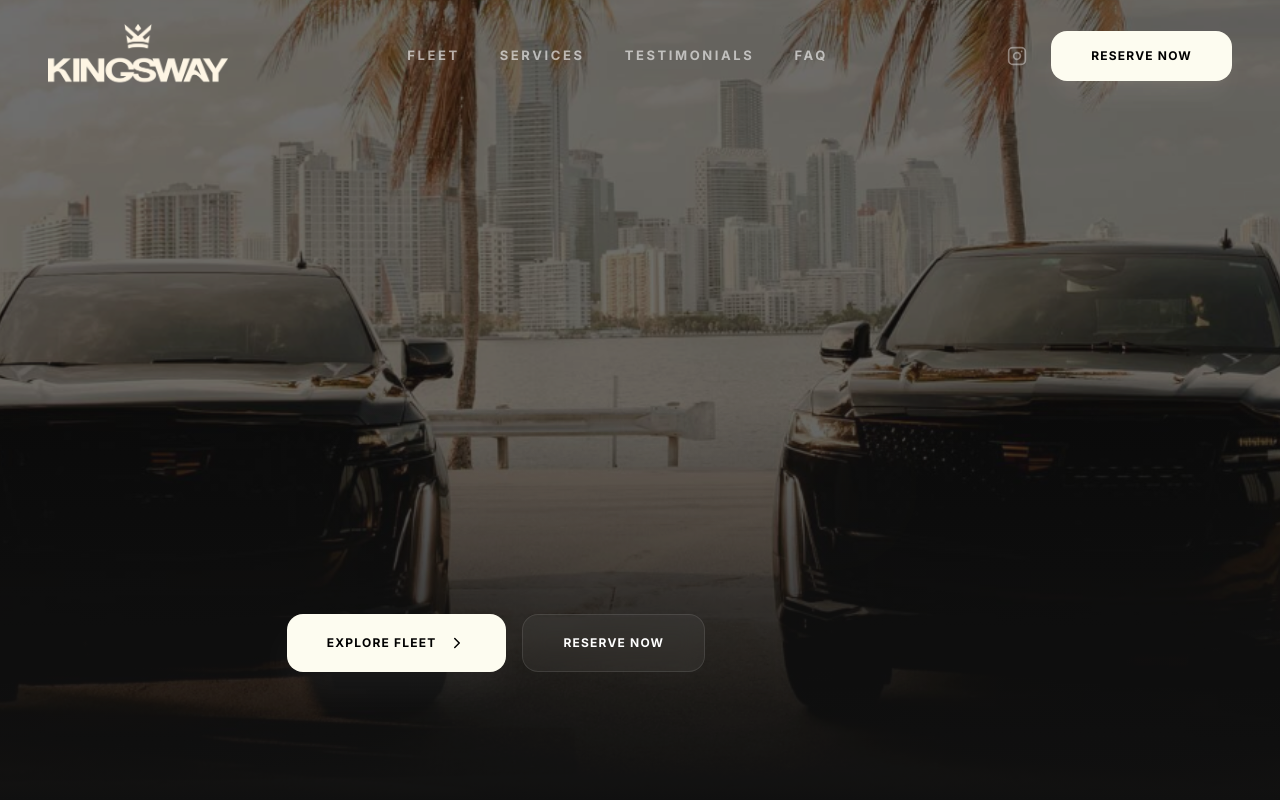
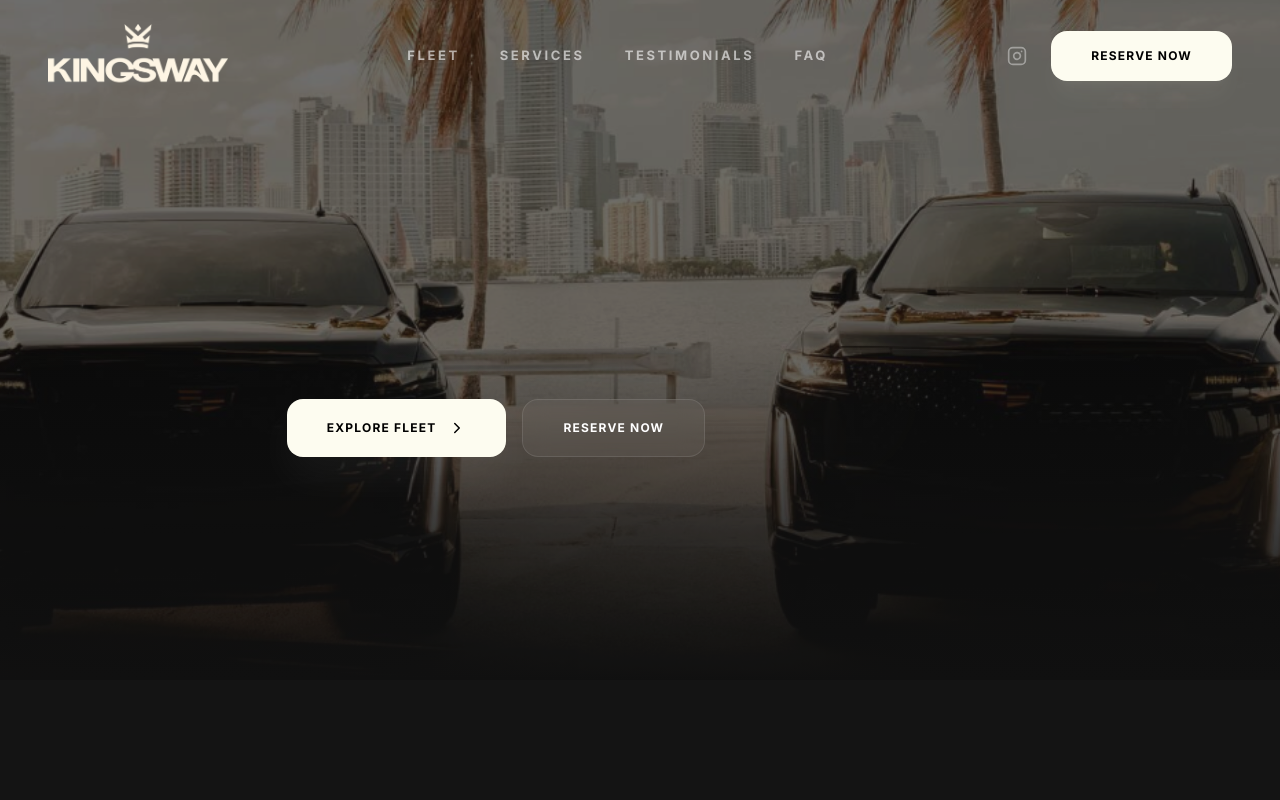
Before and after one commit to sfhighlight2/KW2, a React (Vite) app: page / in a window 1280 px wide. Shown: the top 800 px of the page. Built offline with nearby package versions, Linux system fonts and the light colour scheme.

Commit message:
Reduce hero height to 85vh and center content

```diff
--- a/components/Hero.tsx
+++ b/components/Hero.tsx
@@ -25,7 +25,7 @@ const Hero: React.FC = () => {
   };
 
   return (
-    <section className="relative h-screen flex items-center md:items-end overflow-hidden bg-[#141414]">
+    <section className="relative h-[85vh] flex items-center justify-center overflow-hidden bg-[#141414]">
       {/* Dynamic Background */}
       <motion.div
         style={{ y: yParallax, x: mousePos.x }}
```
